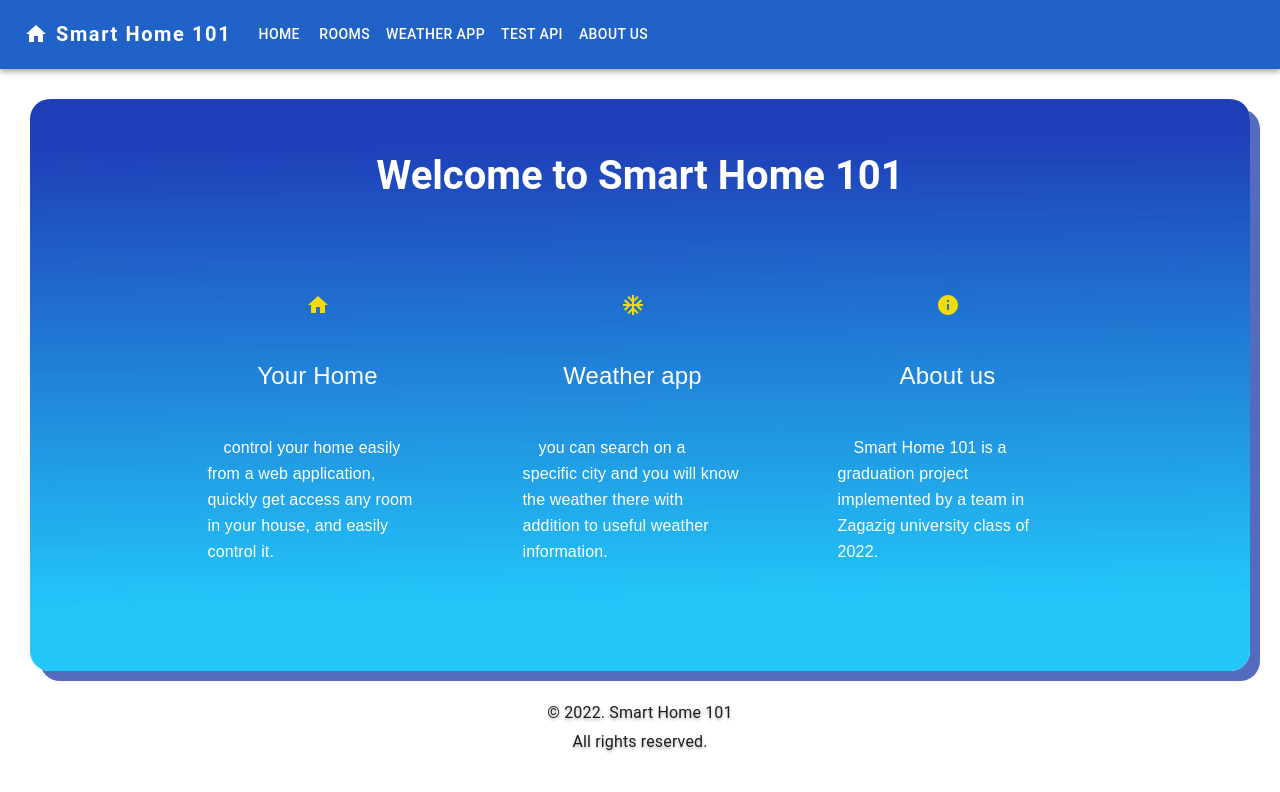
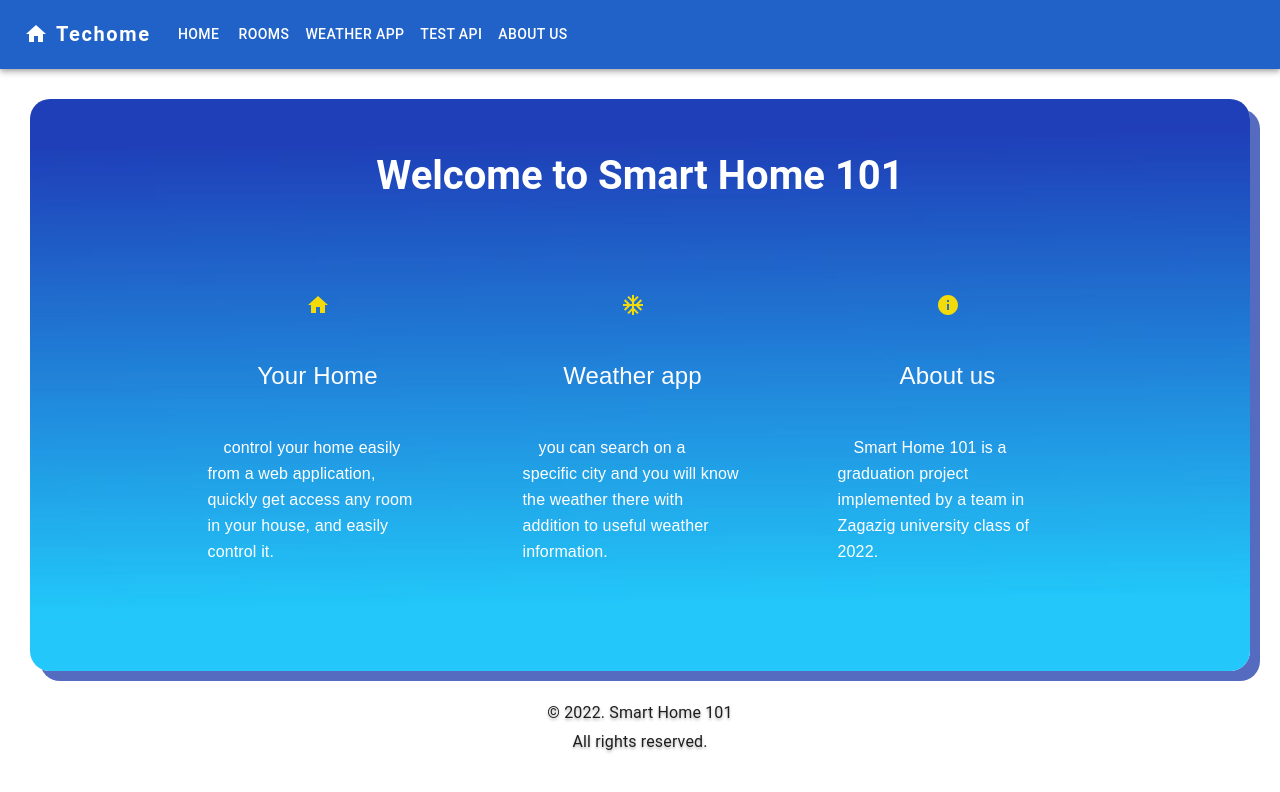
Before and after one commit to SmartHome101/smart-home-web-page, a React (Create React App) app: page / in a window 1280 px wide. Shown: the top 792 px of the page. Built offline with nearby package versions, Linux system fonts and the light colour scheme.

Commit message:
change title to Techome

```diff
--- a/public/index.html
+++ b/public/index.html
@@ -11,7 +11,7 @@
     />
     <link rel="apple-touch-icon" href="%PUBLIC_URL%/logo192.png" />
     <link rel="manifest" href="%PUBLIC_URL%/manifest.json" />
-    <title>Smart Home 101</title>
+    <title>Techome</title>
   </head>
   <body>
     <noscript>You need to enable JavaScript to run this app.</noscript>
--- a/src/components/Bar/Bar.js
+++ b/src/components/Bar/Bar.js
@@ -83,7 +83,7 @@ const Bar = () => {
                             textDecoration: 'none',
                         }}
                     >
-                        Smart Home 101
+                        Techome
                     </Typography>
                     <Box sx={{ flexGrow: 1, display: { xs: 'flex', md: 'none' } }}>
                         <IconButton
@@ -137,7 +137,7 @@ const Bar = () => {
                             textDecoration: 'none',
                         }}
                     >
-                        Smart Home
+                        Techome
                     </Typography>
                     <Box sx={{ flexGrow: 1, display: { xs: 'none', md: 'flex' } }}>
                         {pages.map((page) => (
```
